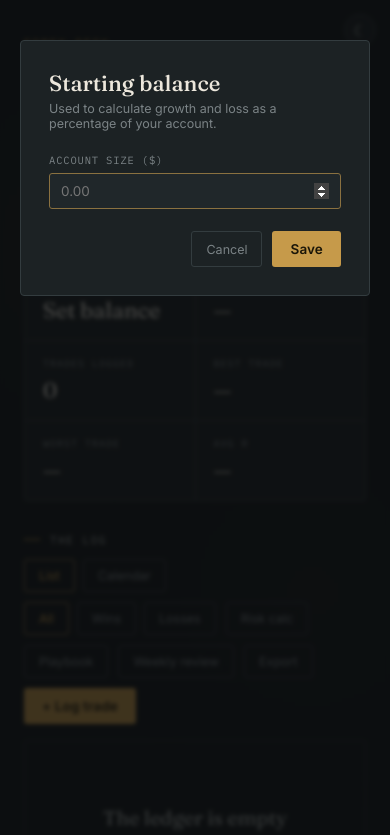
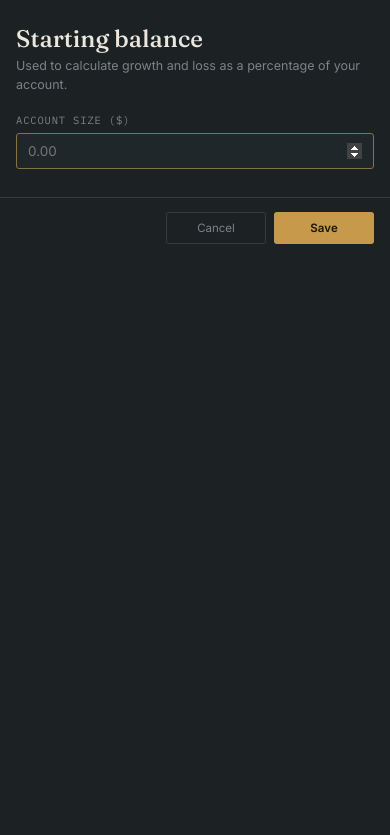
Before and after one commit to crestack-web/forex-ledger, a plain HTML site: page index.html in a window 390 px wide. Both pictures are taken after a click on the element "Set balance". Shown: the top 835 px of the page. Drawn offline with Linux system fonts and the light colour scheme.

Commit message:
Mobile: full-page modals, responsive layout, no overflow
- Modals become full-screen pages below 720px (safe-area aware)
- Sticky action bars on mobile modals
- Body scroll lock while a modal is open
- Tally, stats, controls, forms wrap cleanly without horizontal scroll
- Inputs and grids min-width 0 to prevent shrink/overflow
- Theme toggle and calendar cells sized for small screens

```diff
--- a/index.html
+++ b/index.html
@@ -2,7 +2,7 @@
 <html lang="en">
 <head>
 <meta charset="UTF-8">
-<meta name="viewport" content="width=device-width, initial-scale=1.0">
+<meta name="viewport" content="width=device-width, initial-scale=1.0, viewport-fit=cover">
 <title>Ledger — Forex Trading Journal</title>
 <link rel="preconnect" href="https://fonts.googleapis.com">
 <link href="https://fonts.googleapis.com/css2?family=Fraunces:opsz,wght@9..144,400;9..144,500;9..144,600&family=Inter:wght@400;500;600&family=IBM+Plex+Mono:wght@400;500&display=swap" rel="stylesheet">
@@ -46,12 +46,15 @@
   html{ transition:none; }
   body{ transition:background .2s ease, color .2s ease; }
   *{box-sizing:border-box; margin:0; padding:0;}
+  html, body{ height:100%; }
   body{
     background:var(--bg);
     color:var(--chalk);
     font-family:'Inter', sans-serif;
     min-height:100vh;
+    min-height:100dvh;
     -webkit-font-smoothing:antialiased;
+    overflow-x:hidden;
   }
   ::selection{ background:var(--gold-dim); color:var(--chalk); }
 
@@ -65,7 +68,7 @@
     z-index:0;
   }
 
-  .wrap{ position:relative; z-index:1; max-width:1080px; margin:0 auto; padding:36px 24px 80px; }
+  .wrap{ position:relative; z-index:1; max-width:1080px; margin:0 auto; padding:36px 24px 80px; width:100%; }
 
   header{
     display:flex; align-items:flex-end; justify-content:space-between;
@@ -120,6 +123,7 @@
   .btn-ghost:hover{ color:var(--chalk); border-color:var(--chalk-dim); }
   .btn-ghost.active{ color:var(--gold); border-color:var(--gold-dim); }
   .filter-row{ display:flex; gap:8px; flex-wrap:wrap; }
+  .controls-actions{ display:flex; gap:10px; align-items:center; flex-wrap:wrap; }
 
   .log{ display:flex; flex-direction:column; gap:10px; }
   .trade{
@@ -132,7 +136,7 @@
   .trade.loss{ border-left-color:var(--red); }
   .trade-top{ display:flex; justify-content:space-between; align-items:flex-start; gap:16px; flex-wrap:wrap;}
   .trade-main{ display:flex; align-items:baseline; gap:12px; flex-wrap:wrap;}
-  .trade-instrument{ font-family:'Fraunces', serif; font-size:19px; }
+  .trade-instrument{ font-family:'Fraunces', serif; font-size:19px; word-break:break-word; }
   .trade-side{
     font-family:'IBM Plex Mono', monospace; font-size:10.5px; letter-spacing:.08em; text-transform:uppercase;
     padding:2px 7px; border-radius:2px; border:1px solid var(--line); color:var(--dim);
@@ -140,7 +144,7 @@
   .trade-side.long{ color:var(--gold); border-color:var(--gold-dim); }
   .trade-side.short{ color:var(--rust); border-color:var(--rust-dim); }
   .trade-date{ font-family:'IBM Plex Mono', monospace; font-size:11.5px; color:var(--dim); }
-  .trade-pnl{ font-family:'Fraunces', serif; font-size:20px; font-variant-numeric: tabular-nums; text-align:right; }
+  .trade-pnl{ font-family:'Fraunces', serif; font-size:20px; font-variant-numeric: tabular-nums; text-align:right; flex-shrink:0; white-space:nowrap; }
   .trade-thesis{
     margin-top:10px; color:var(--chalk-dim); font-size:13.5px; line-height:1.55;
     max-width:640px; overflow:hidden; text-overflow:ellipsis; display:-webkit-box; -webkit-line-clamp:2; -webkit-box-orient:vertical;
@@ -157,24 +161,28 @@
 
   .overlay{
     position:fixed; inset:0; background:rgba(10,12,13,.72); backdrop-filter:blur(2px);
-    display:none; align-items:flex-start; justify-content:center; z-index:50; padding:40px 20px; overflow-y:auto;
+    display:none; align-items:flex-start; justify-content:center; z-index:50;
+    padding:40px 20px; overflow-y:auto; overflow-x:hidden;
+    -webkit-overflow-scrolling:touch;
   }
   .overlay.show{ display:flex; }
   .modal{
     background:var(--surface); border:1px solid var(--line); border-radius:4px; width:100%; max-width:640px;
     padding:28px; animation:rise .18s ease;
+    flex-shrink:0; min-width:0;
   }
   @keyframes rise{ from{opacity:0; transform:translateY(8px);} to{opacity:1; transform:translateY(0);} }
-  .modal h2{ font-family:'Fraunces', serif; font-weight:500; font-size:22px; margin-bottom:4px; }
-  .modal-sub{ color:var(--dim); font-size:12.5px; margin-bottom:22px; }
-  .form-grid{ display:grid; grid-template-columns:1fr 1fr; gap:14px; margin-bottom:14px; }
-  .field{ display:flex; flex-direction:column; gap:6px; }
+  .modal h2{ font-family:'Fraunces', serif; font-weight:500; font-size:22px; margin-bottom:4px; word-break:break-word; }
+  .modal-sub{ color:var(--dim); font-size:12.5px; margin-bottom:22px; line-height:1.5; }
+  .form-grid{ display:grid; grid-template-columns:1fr 1fr; gap:14px; margin-bottom:14px; min-width:0; }
+  .field{ display:flex; flex-direction:column; gap:6px; min-width:0; }
   .field.full{ grid-column:1 / -1; }
   label{ font-family:'IBM Plex Mono', monospace; font-size:10.5px; letter-spacing:.08em; text-transform:uppercase; color:var(--dim); }
   input, select, textarea{
     background:var(--surface-2); border:1px solid var(--line); color:var(--chalk);
     padding:9px 11px; border-radius:3px; font-family:'Inter', sans-serif; font-size:13.5px;
     outline:none; transition:border-color .15s ease;
+    width:100%; max-width:100%; min-width:0;
   }
   input:focus, select:focus, textarea:focus{ border-color:var(--gold-dim); }
   textarea{ resize:vertical; min-height:70px; font-family:'Inter', sans-serif; line-height:1.5; }
@@ -199,7 +207,7 @@
     width:18px; height:18px; border-radius:50%; font-size:11px; line-height:18px; text-align:center; cursor:pointer;
   }
 
-  .modal-actions{ display:flex; justify-content:space-between; align-items:center; margin-top:22px; }
+  .modal-actions{ display:flex; justify-content:space-between; align-items:center; margin-top:22px; gap:12px; flex-wrap:wrap; }
   .link-btn{ background:none; color:var(--dim); font-size:12.5px; text-decoration:underline; text-underline-offset:3px; }
   .link-btn:hover{ color:var(--rust); }
   .right-actions{ display:flex; gap:10px; }
@@ -252,14 +260,103 @@
   }
   .theme-toggle:hover{ border-color:var(--gold-dim); color:var(--gold); }
 
-  @media (max-width: 620px){
-    .form-grid{ grid-template-columns:1fr; }
-    header{ flex-direction:column; align-items:flex-start; }
-    .tally{ gap:20px; }
+
+  .modal-sm{ max-width:420px; }
+  .modal-lg{ max-width:680px; }
+
+  /* ── Mobile: modals become full pages, no overflow ── */
+  @media (max-width: 720px){
+    .wrap{ padding:20px 16px 100px; }
+    header{
+      flex-direction:column; align-items:flex-start; gap:20px;
+      padding-bottom:18px; margin-bottom:20px;
+    }
+    h1{ font-size:30px; }
+    .tagline{ max-width:100%; font-size:13px; }
+    .tally{
+      width:100%; display:grid; grid-template-columns:repeat(3,1fr); gap:12px;
+      align-items:stretch;
+    }
+    .tally-item{ text-align:left; min-width:0; }
+    .tally-value{ font-size:20px; overflow:hidden; text-overflow:ellipsis; }
+    .tally-label{ font-size:9.5px; }
+
     .stats{ grid-template-columns:1fr 1fr; }
-    .cal-cell{ min-height:56px; padding:5px; }
-    .cal-pnl{ font-size:11.5px; }
-    .theme-toggle{ top:14px; right:14px; width:32px; height:32px; }
+    .stat{ padding:12px 14px; min-width:0; }
+    .stat-value{ font-size:18px; overflow:hidden; text-overflow:ellipsis; }
+
+    .controls{
+      flex-direction:column; align-items:stretch; gap:12px;
+    }
+    .controls-actions{ width:100%; gap:8px; }
+    .controls-actions .btn-primary{ margin-left:auto; }
+    .btn-ghost, .btn-primary{
+      font-size:12px; padding:8px 12px;
+    }
+    .section-label{ margin-bottom:0; }
+
+    .trade{ padding:14px; }
+    .trade-instrument{ font-size:17px; }
+    .trade-pnl{ font-size:17px; }
+    .trade-meta{ gap:10px; }
+
+    .form-grid{ grid-template-columns:1fr; gap:12px; }
+    .review-grid{ grid-template-columns:1fr; }
+
+    .cal-cell{ min-height:52px; padding:5px; }
+    .cal-pnl{ font-size:11px; }
+    .cal-count{ font-size:9px; }
+
+    .theme-toggle{ top:12px; right:12px; width:36px; height:36px; }
+
+    /* Full-page modals on mobile */
+    .overlay{
+      padding:0; align-items:stretch; justify-content:stretch;
+      background:var(--bg);
+      backdrop-filter:none;
+    }
+    .overlay.show{ display:block; }
+    .modal, .modal-sm, .modal-lg{
+      max-width:none !important; width:100%; min-height:100%; min-height:100dvh;
+      border:none; border-radius:0;
+      padding:20px 16px 40px;
+      padding-top:max(20px, env(safe-area-inset-top));
+      padding-bottom:max(40px, env(safe-area-inset-bottom));
+      animation:pageIn .2s ease;
+      box-sizing:border-box;
+    }
+    @keyframes pageIn{ from{opacity:0;} to{opacity:1;} }
+    .modal h2{ font-size:24px; margin-top:4px; }
+    .modal-sub{ margin-bottom:18px; }
+    .modal-actions{
+      position:sticky; bottom:0;
+      background:var(--surface);
+      padding:14px 0 max(14px, env(safe-area-inset-bottom));
+      margin-top:28px; margin-left:-16px; margin-right:-16px;
+      padding-left:16px; padding-right:16px;
+      border-top:1px solid var(--line);
+      gap:10px;
+    }
+    .modal-actions .right-actions{ display:flex; gap:8px; flex-wrap:wrap; }
+    .modal-actions .btn-primary,
+    .modal-actions .btn-ghost{ flex:1; min-width:100px; text-align:center; justify-content:center; }
+
+    .calc-box .calc-val{ font-size:16px; }
+    .calc-box .calc-val.big{ font-size:20px; }
+    .check-item{ padding:12px; }
+    .detail-shots{ grid-template-columns:1fr 1fr; }
+
+    /* Prevent horizontal scroll from long content */
+    .trade-top, .trade-main, .trade-meta{ max-width:100%; }
+    table{ display:block; overflow-x:auto; max-width:100%; -webkit-overflow-scrolling:touch; }
+  }
+
+  @media (max-width: 400px){
+    .tally{ grid-template-columns:1fr 1fr 1fr; gap:8px; }
+    .tally-value{ font-size:17px; }
+    .stats{ grid-template-columns:1fr 1fr; }
+    h1{ font-size:26px; }
+    .btn-ghost, .btn-primary{ padding:8px 10px; font-size:11.5px; }
   }
 
 
@@ -305,7 +402,6 @@
     color:var(--chalk); padding:12px; border-radius:3px; font-family:'Inter', sans-serif;
     font-size:13.5px; line-height:1.55; resize:vertical;
   }
-  @media (max-width:620px){ .review-grid{ grid-template-columns:1fr; } }
 
   @media (prefers-reduced-motion: reduce){
     *{ animation:none !important; transition:none !important; }
@@ -349,7 +445,7 @@
 
   <div class="controls">
     <div class="section-label">The log</div>
-    <div style="display:flex; gap:10px; align-items:center; flex-wrap:wrap;">
+    <div class="controls-actions">
       <div class="view-toggle">
         <button class="btn-ghost active" data-view="list">List</button>
         <button class="btn-ghost" data-view="calendar">Calendar</button>
@@ -677,7 +773,7 @@
 
 <!-- Weekly Review -->
 <div class="overlay" id="reviewOverlay">
-  <div class="modal" style="max-width:680px;">
+  <div class="modal modal-lg">
     <h2>Weekly review</h2>
     <div class="modal-sub">Look at the week honestly. Keep what works. Cut what doesn’t.</div>
 
@@ -721,7 +817,7 @@
 
 <!-- Export -->
 <div class="overlay" id="exportOverlay">
-  <div class="modal" style="max-width:420px;">
+  <div class="modal modal-sm">
     <h2>Export data</h2>
     <div class="modal-sub">Backup or hand to an accountant. CSV opens in Excel; JSON is a full backup.</div>
     <div style="display:flex; flex-direction:column; gap:10px; margin:18px 0;">
@@ -738,7 +834,7 @@
 </div>
 
 <div class="overlay" id="accountOverlay">
-  <div class="modal" style="max-width:360px;">
+  <div class="modal modal-sm">
     <h2>Starting balance</h2>
     <div class="modal-sub">Used to calculate growth and loss as a percentage of your account.</div>
     <div class="field full" style="margin-bottom:14px;">
@@ -1668,6 +1764,15 @@
   });
 
 
+
+  // Lock body scroll when any modal is open (mobile full-page)
+  const _overlays = document.querySelectorAll('.overlay');
+  const obs = new MutationObserver(()=>{
+    const any = [..._overlays].some(o=>o.classList.contains('show'));
+    document.body.style.overflow = any ? 'hidden' : '';
+  });
+  _overlays.forEach(o=> obs.observe(o, {attributes:true, attributeFilter:['class']}));
+
   loadTrades();
 })();
 </script>
```
